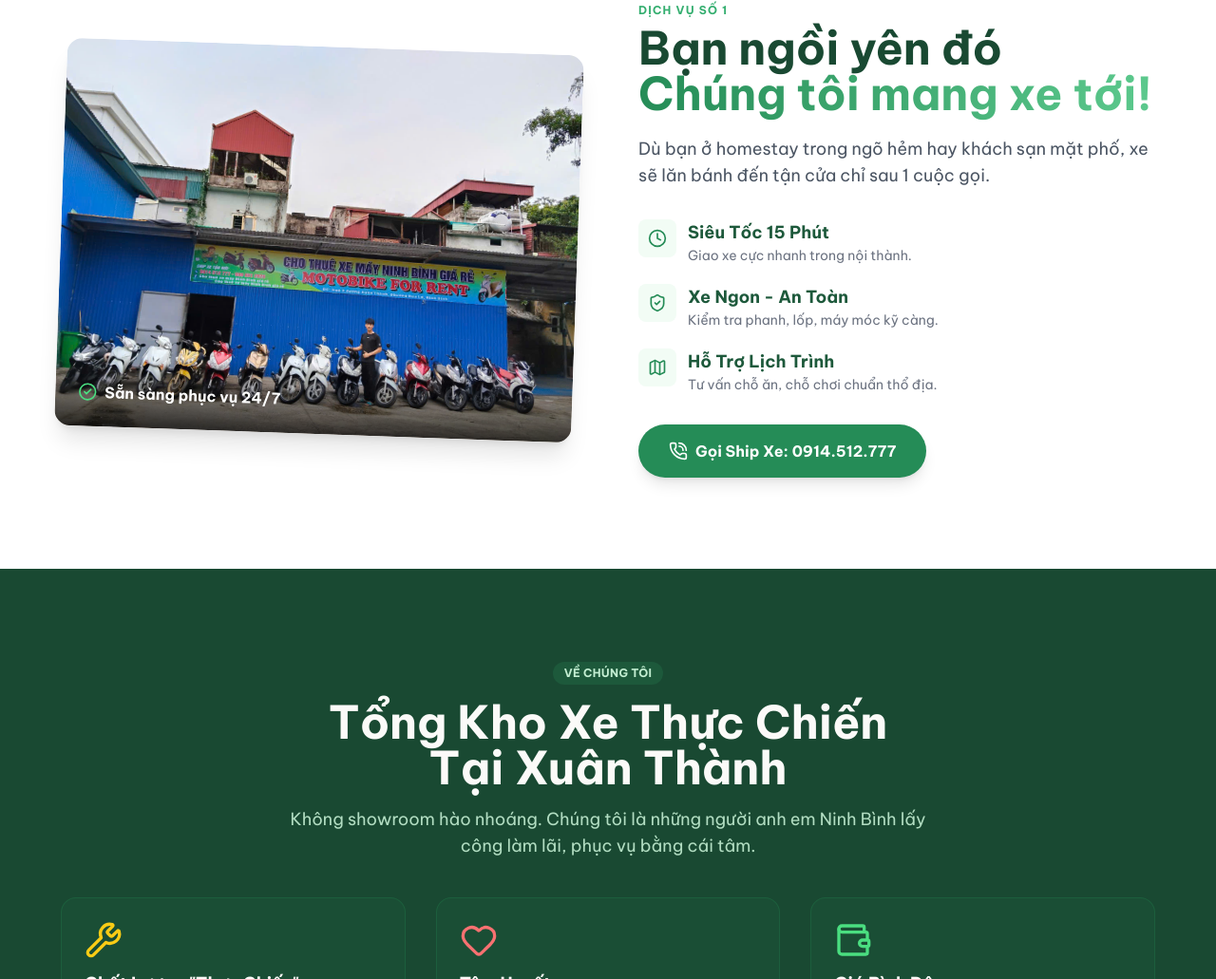
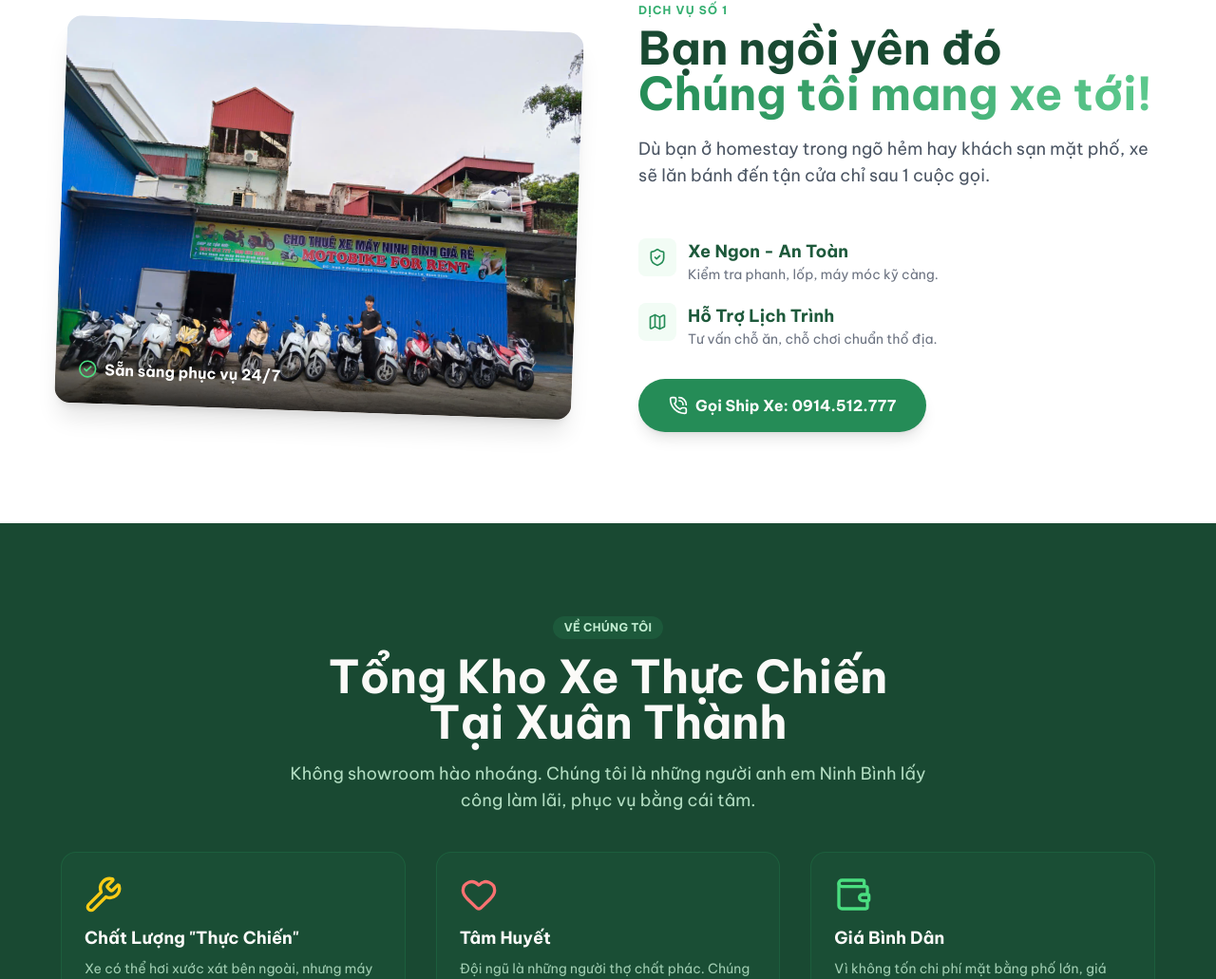
Before and after one commit to taobitk/webThueXe, a website built with webpack: page index.html in a window 1280 px wide. Shown: the part 1645-2676 px from the top of the page at 95% size. Built offline with nearby package versions, Linux system fonts and the light colour scheme.

Commit message:
fist commit

```diff
--- a/index.html
+++ b/index.html
@@ -251,13 +251,6 @@
 
         <div class="space-y-5">
           <div class="flex items-start">
-            <div class="flex-shrink-0 w-10 h-10 rounded-lg bg-forest-50 flex items-center justify-center text-forest-600 mr-3">
-              <i data-lucide="clock" class="w-5 h-5"></i>
-            </div>
-            <div>
-              <h4 class="text-lg font-bold text-forest-800">Siêu Tốc 15 Phút</h4>
-              <p class="text-sm text-gray-500">Giao xe cực nhanh trong nội thành.</p>
-            </div>
           </div>
 
           <div class="flex items-start">
```
